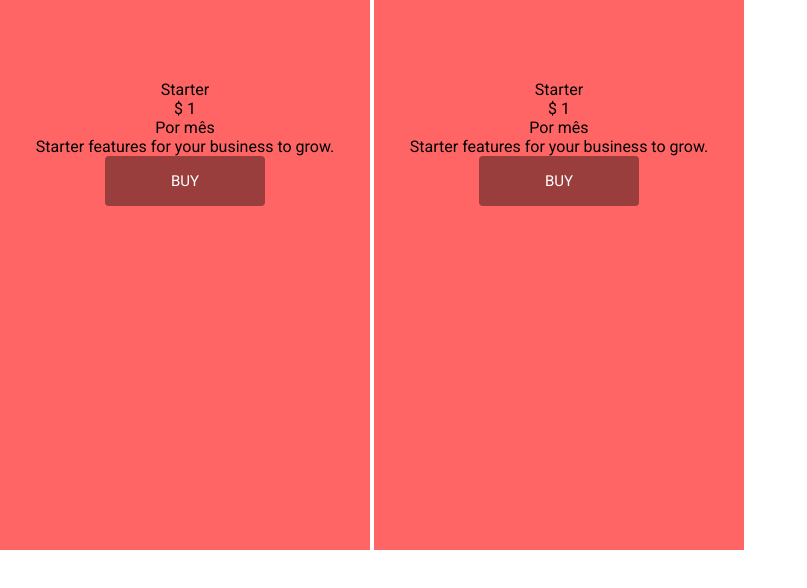
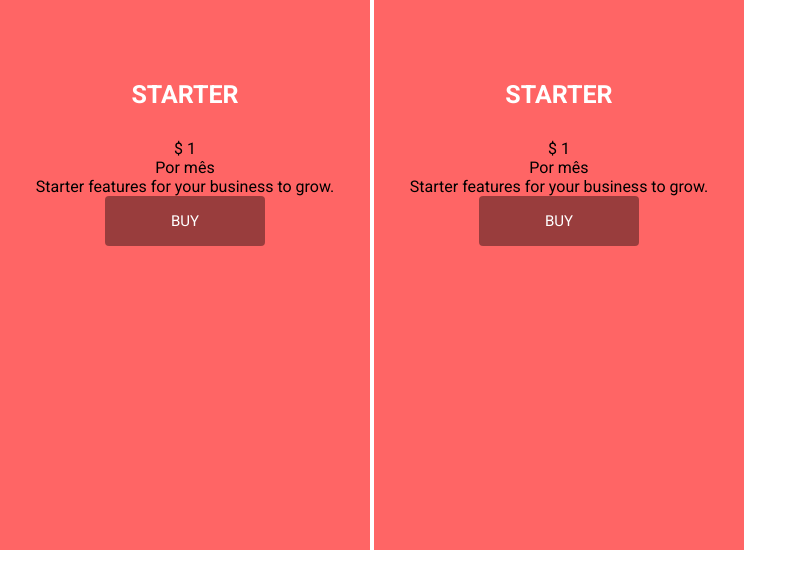
Before and after one commit to CollabCodeTech/palestra-nerdzao-criando-seletores-css-feliz, a plain HTML site: page index.html in a window 1280 px wide. Shown: the whole page, without its empty margins (0-807 px from the left). Drawn offline with Linux system fonts and the light colour scheme.

Commit message:
utlizamos o seletor avançado > e implementamos o código do elemento title que está dentro do component card-plan

```diff
--- a/card-plan.css
+++ b/card-plan.css
@@ -9,7 +9,15 @@
   padding-bottom: 40px;
 }
 
-.button {
+.card-plan > .title {
+  color: #fff;
+  font-size: 25px;
+  font-weight: bold;
+  text-transform: uppercase;
+  margin-bottom: 30px;
+}
+
+.card-plan > .button {
   display: inline-block;
   width: 160px;
   height: 50px;
--- a/index.html
+++ b/index.html
@@ -15,20 +15,8 @@
 </head>
 
 <body>
-  <!-- nav>ul>li*3>a
-    <nav>
-      <ul>
-        <li><a href=""></a></li>
-        <li><a href=""></a></li>
-        <li><a href=""></a></li>
-      </ul>
-    </nav> -->
-
-  <!-- description list => dl -->
-  <!-- description title => dt  -->
-  <!-- define description => dd -->
   <dl class="card-plan">
-    <dt>Starter</dt>
+    <dt class="title">Starter</dt>
     <dd>$ 1</dd>
     <dd>Por mês</dd>
     <dd>Starter features for your business to grow.</dd>
@@ -36,7 +24,7 @@
   </dl>
 
   <dl class="card-plan">
-    <dt>Starter</dt>
+    <dt class="title">Starter</dt>
     <dd>$ 1</dd>
     <dd>Por mês</dd>
     <dd>Starter features for your business to grow.</dd>
```
